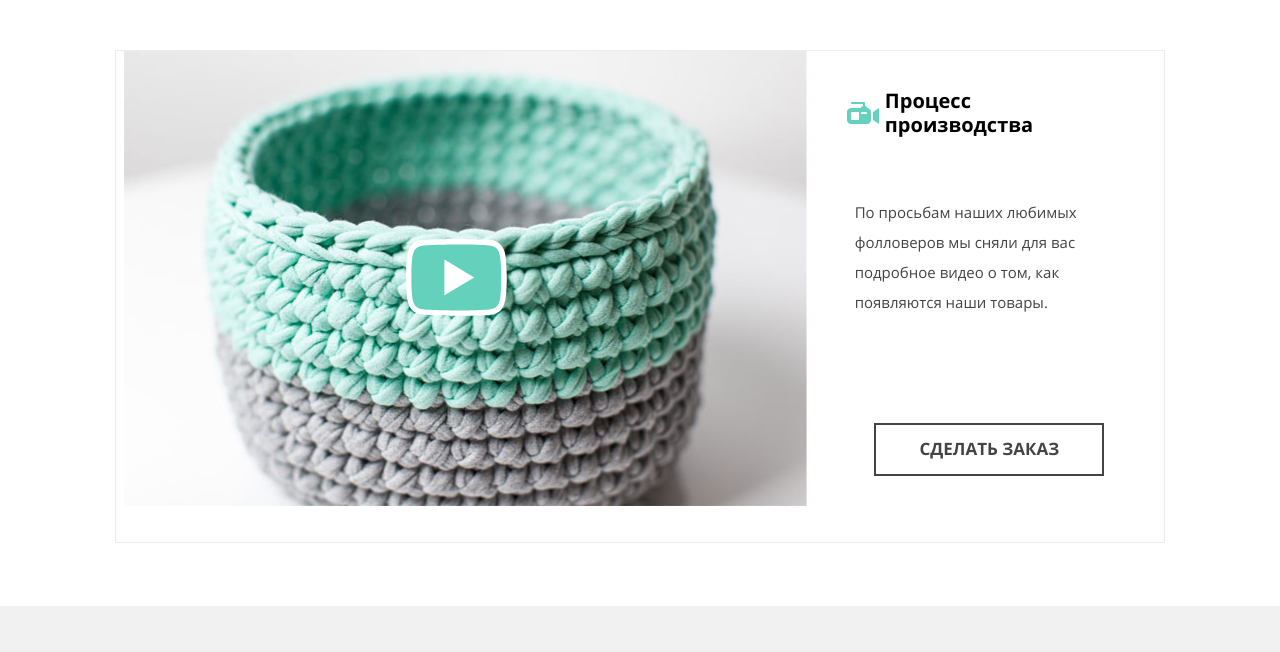
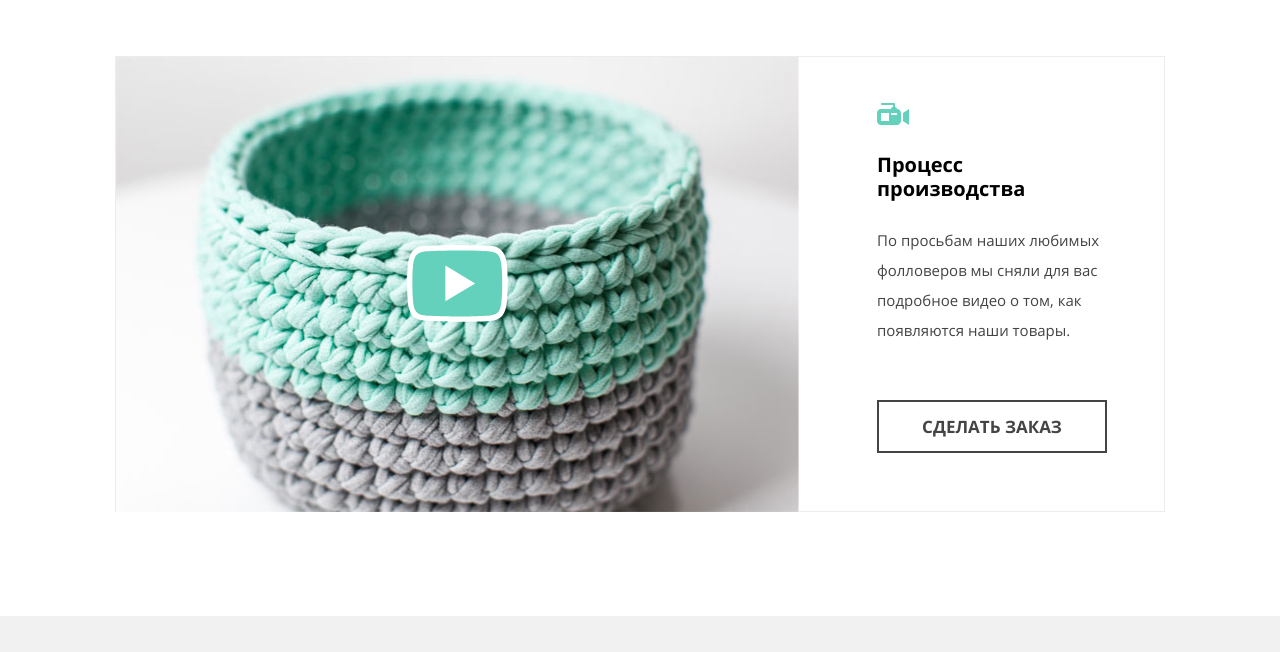
Before and after one commit to hannared/240292-mishka-21, a website: page source/catalog.html in a window 1280 px wide. Shown: the part 1131-1783 px from the top of the page. Drawn offline with nearby package versions, Linux system fonts and the light colour scheme; files that its build step writes are made by us from their sources.

Commit message:
finish catalog.html

```diff
--- a/source/catalog.html
+++ b/source/catalog.html
@@ -168,7 +168,7 @@
       <div class="process__wrapper">
         <div class="process__header">
           <img class="process__image" src="/img/video.svg" width="32" height="22" alt="Видео">
-          <p class="process__title">Процесс производства</p>
+          <p class="process__title">Процесс<br />производства</p>
         </div>
         <div class="process__video video">
           <picture>
--- a/source/less/blocks/catalog.less
+++ b/source/less/blocks/catalog.less
@@ -30,6 +30,7 @@
     grid-template-columns: 316px;
     grid-template-rows: 462px auto;
     padding-bottom: 0;
+    margin-bottom: 58px;
   }
 }
 
--- a/source/less/blocks/catalog__process.less
+++ b/source/less/blocks/catalog__process.less
@@ -1,10 +1,14 @@
-.catalog__process {
+.process {
   .wrapper();
   margin-bottom: 58px;
   position: relative;
 
   @media (min-width: @tablet-width) {
     margin-bottom: 63px;
+  }
+
+  @media (min-width: @desktop-width) {
+    margin-bottom: 104px;
   }
 }
 
@@ -19,8 +23,11 @@
   }
 
   @media (min-width: @desktop-width) {
-    grid-template-columns: 2fr 1fr;
+    grid-template-columns: auto 1fr;
+    grid-template-rows: auto auto 112px;
+    grid-column-gap: 78px;
     padding-bottom: 0;
+    height: 456px;
   }
 }
 
@@ -28,9 +35,21 @@
   font-weight: @bold-weight;
   width: 50%;
 
+  br {
+    display: none;
+
+    @media (min-width: @desktop-width) {
+      display: block;
+    }
+  }
+
   @media (min-width: @tablet-width) {
     font-size: @font-size-big;
     width: 80%;
+  }
+
+  @media (min-width: @desktop-width) {
+    width: 100%;
   }
 }
 
@@ -52,6 +71,18 @@
   @media (min-width: @desktop-width) {
     grid-row: 1;
     grid-column: 2;
+    padding-left: 0;
+    flex-wrap: wrap;
+    width: 100%;
+    justify-content: left;
+    padding-top: 32px;
+    margin-bottom: 0;
+  }
+}
+
+.video__image {
+  @media (min-width: @desktop-width) {
+    height: 455px;
   }
 }
 
@@ -67,6 +98,8 @@
   @media (min-width: @desktop-width) {
     grid-row: 1 / span 3;
     grid-column: 1;
+    height: 455px;
+    margin-bottom: 0;
   }
 }
 
@@ -81,7 +114,7 @@
 
   @media (min-width: @tablet-width) {
     top: 188px;
-    left: 282px;
+    left: 291px;
   }
 
 }
@@ -103,6 +136,9 @@
   @media (min-width: @desktop-width) {
     grid-row: 2;
     grid-column: 2;
+    padding: 0;
+    margin-top: 10px;
+    margin-bottom: 0;
   }
 }
 
@@ -116,6 +152,7 @@
   @media (min-width: @desktop-width) {
     grid-row: 3;
     grid-column: 2;
+    margin: 0;
   }
 }
 
@@ -136,5 +173,6 @@
 
   @media (min-width: @desktop-width) {
     width: 230px;
+    margin: 0;
   }
 }
--- a/source/less/blocks/form__contact-details.less
+++ b/source/less/blocks/form__contact-details.less
@@ -46,6 +46,10 @@
 
 .contact-details__field {
   .contact__field();
+
+  @media (min-width: @tablet-width) {
+    background-color: @grey-lighter;
+  }
 }
 
 .contact-details__item {
@@ -75,7 +79,9 @@
   }
 }
 
-.contact-details__field--text {
+.contact-details__text-field {
+  .contact__field();
+
   height: 124px;
   margin: 0;
   padding: 15px;
@@ -91,7 +97,6 @@
     padding-top: 15px;
     margin: 0;
     margin-top: 5px;
-    background-color: @grey-lighter;
   }
 }
 
```
Also changed, not shown: source/form.html (+2 -2 lines).
